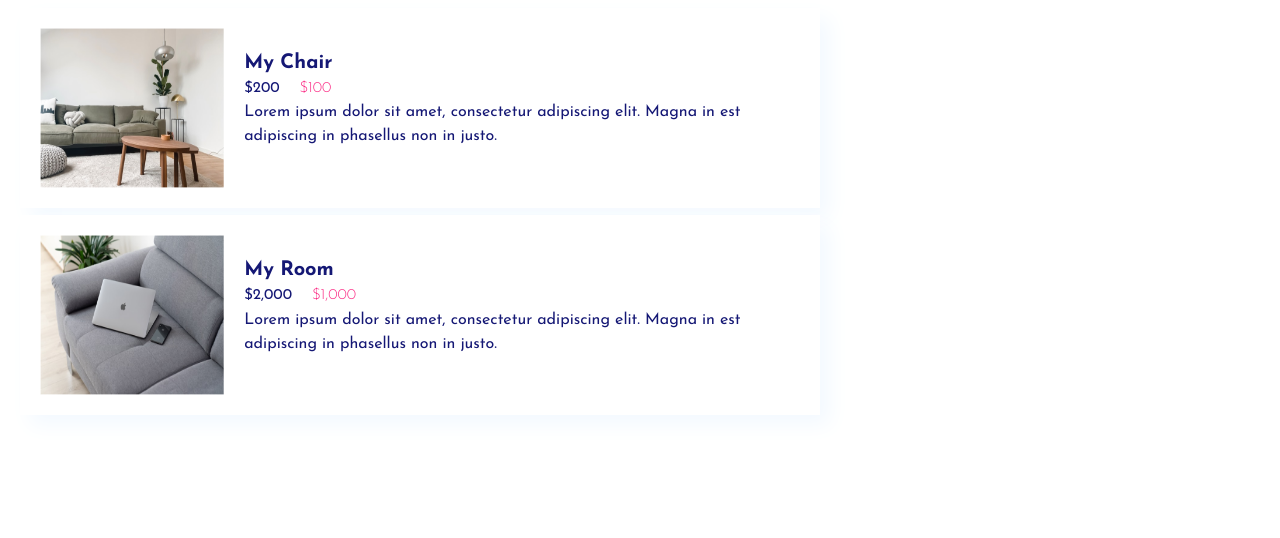
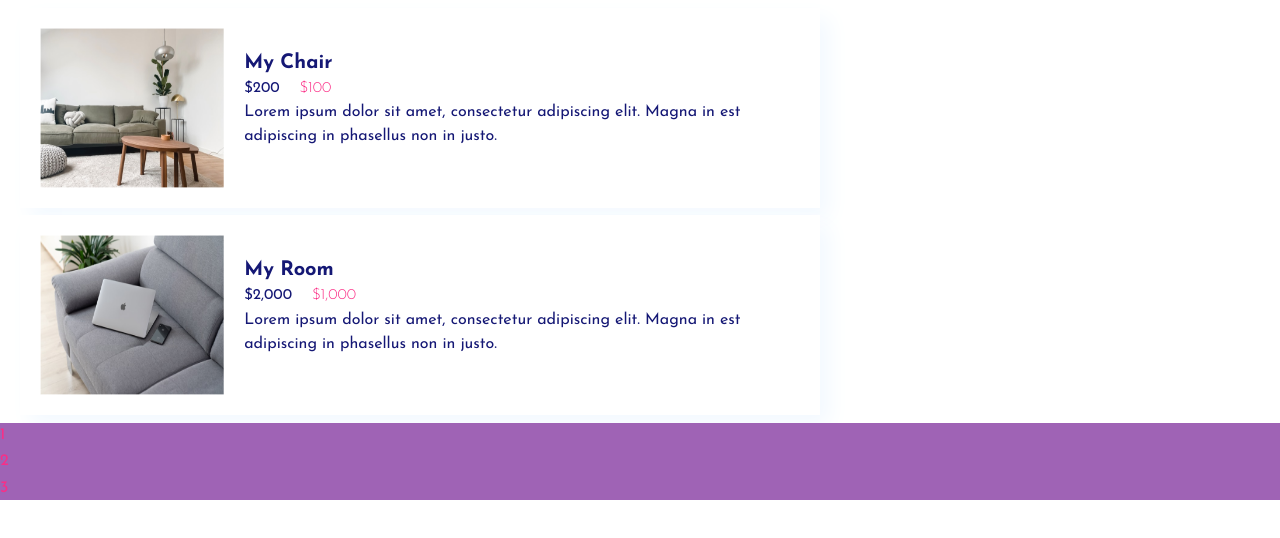
Before and after one commit to AOMuiz/salaficommerce, a React (Create React App) app: page / in a window 1280 px wide. Shown: the top 538 px of the page. Built offline with nearby package versions, Linux system fonts and the light colour scheme.

Commit message:
made some changes

```diff
--- a/src/components/cards/ProductDetailsCard.js
+++ b/src/components/cards/ProductDetailsCard.js
@@ -4,7 +4,13 @@ import styled from "styled-components";
 
 const ProductDetailsCard = ({ url, url1, url2, url3 }) => {
   return (
-    <CardContainer className="grid grid-cols-1 gap-5"></CardContainer>
+    <CardContainer className="grid grid-cols-3 gap-1">
+      <div className="grid grid-rows-3 gap-1">
+        <div>1</div>
+        <div>2</div>
+        <div>3</div>
+      </div>
+    </CardContainer>
 
     // <div className="grid grid-cols-3 gap-5">
     //   <div className="grid grid-rows-3 gap-5">
@@ -25,4 +31,6 @@ const ProductDetailsCard = ({ url, url1, url2, url3 }) => {
 
 export default ProductDetailsCard;
 
-const CardContainer = styled.div``;
+const CardContainer = styled.div`
+  background-color: ${colors.offPurple};
+`;
```
